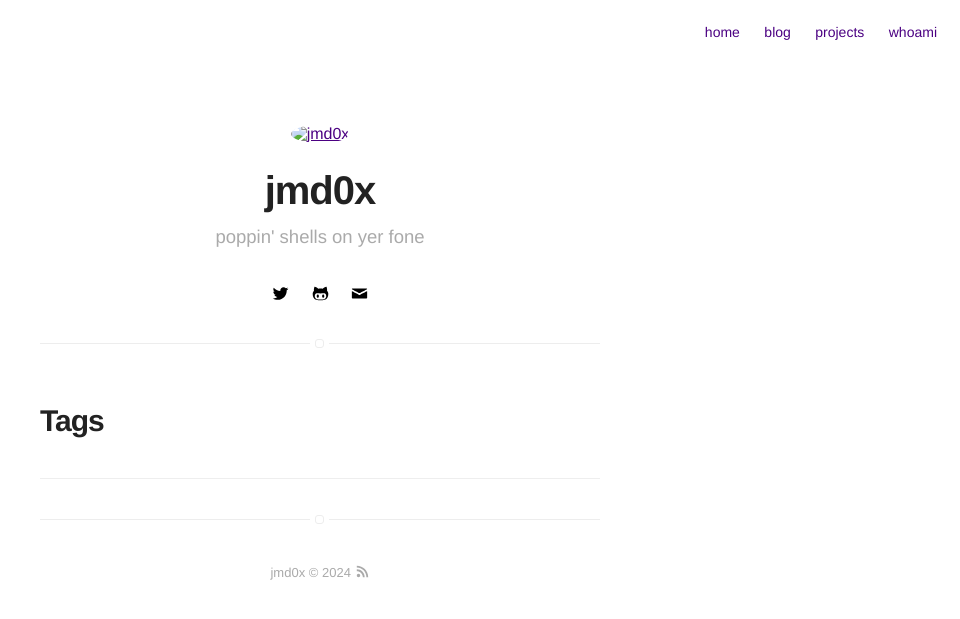
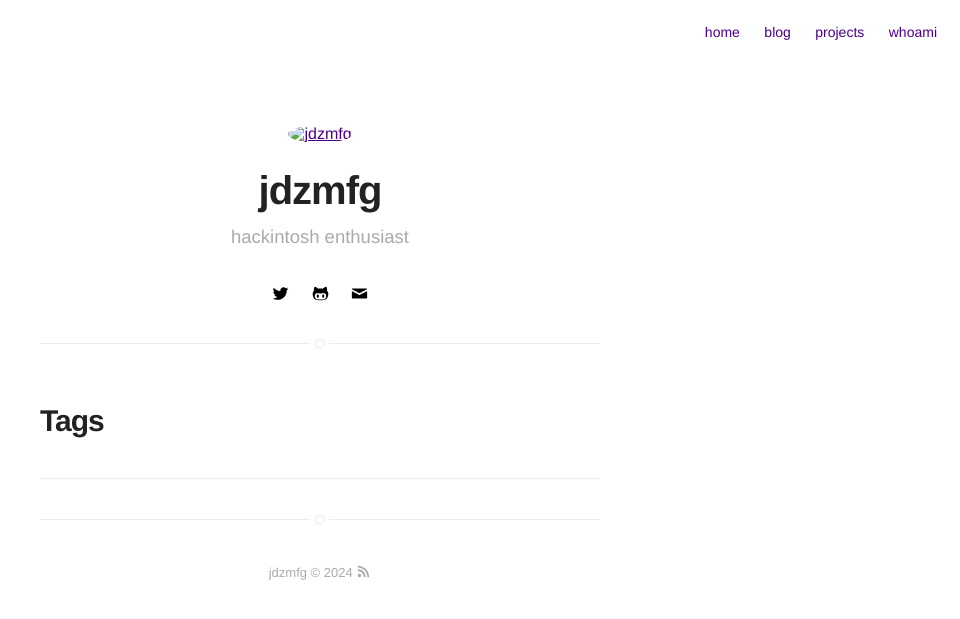
Before and after one commit to jdzmfg/jdzmfg.github.io, a Jekyll site: the page built from tags.html, in a window 1280 px wide. Shown: the top 619 px of the page, without its empty margins (320-1280 px from the left). Built offline with Jekyll 4.4.1, drawn with Linux system fonts in a browser that asks for light colours.

Commit message:
Update _config.yml

```diff
--- a/_config.yml
+++ b/_config.yml
@@ -1,8 +1,8 @@
 # main text of home
-name: jmd0x
-bio: poppin' shells on yer fone
+name: jdzmfg
+bio: hackintosh enthusiast
 
-description: poppin' shells on yer fone
+description: hackintosh enthusiast
 
 # if it's an external image, update below for true
 # better with square images
@@ -11,9 +11,9 @@ picture: assets/images/fsoc.jpg
 
 resume: false
 resume-external: false
-resume-url: jmd0x.github.io/resume.docx
+resume-url: jdzmfg.github.io/resume.docx
 
-url: https://jmd0x.github.io
+url: https://jdzmfg.github.io
 
 permalink: /:title/
 
@@ -30,11 +30,11 @@ disqus:
   categories: [blog, project] # only show disqus for posts that have these categories
 
 
-twitter: jmd0x
-github: jmd0x
-email: jmd0x@github.io
-cydia: jmd0x.github.io/cydia
-nitotv: jmd0x.github.io/nitotv
+twitter: jdzmfg
+github: jdzmfg
+email: jdzmfg@github.io
+cydia: jdzmfg.github.io/cydia
+nitotv: jdzmfg.github.io/nitotv
 # instagram:
 # youtube:
 # spotify:
@@ -42,17 +42,17 @@ nitotv: jmd0x.github.io/nitotv
 
 authors:
     jmd0x:
-        name: jmd0x
-        bio: poppin' shells on yer fone
+        name: jdzmfg
+        bio: hackintosh enthusiast
         external-image: true
         picture: assets/images/fsoc.jpg
-        twitter: jmd0x
+        twitter: jdzmfg
     jmd0x:
-        name: jmd0x
-        bio: poppin' shells on yer fone
+        name: jdzmfg
+        bio: hackintosh enthusiast
         external-image: true
         picture: assets/images/fsoc.jpg
-        twitter: jmd0x
+        twitter: jdzmfg
 
 # options: [normal, large] | default: normal
 # normal = 560px / large = 810px
```
